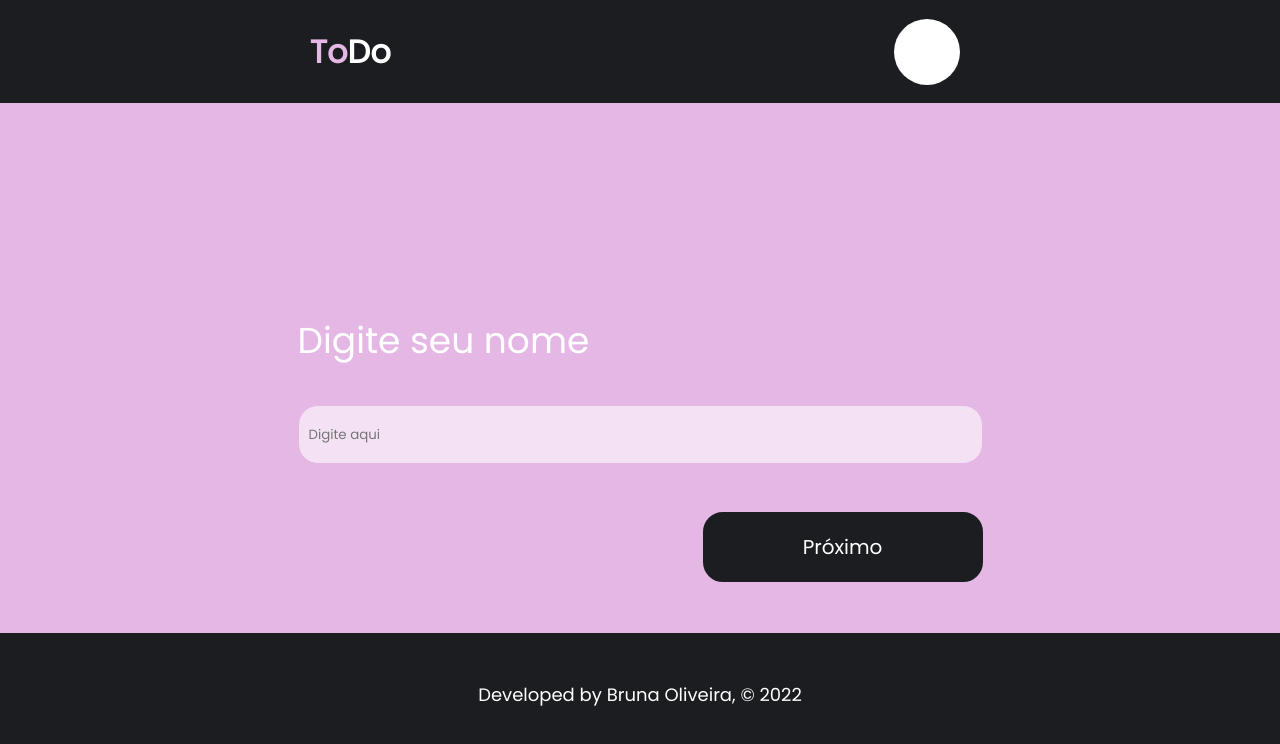
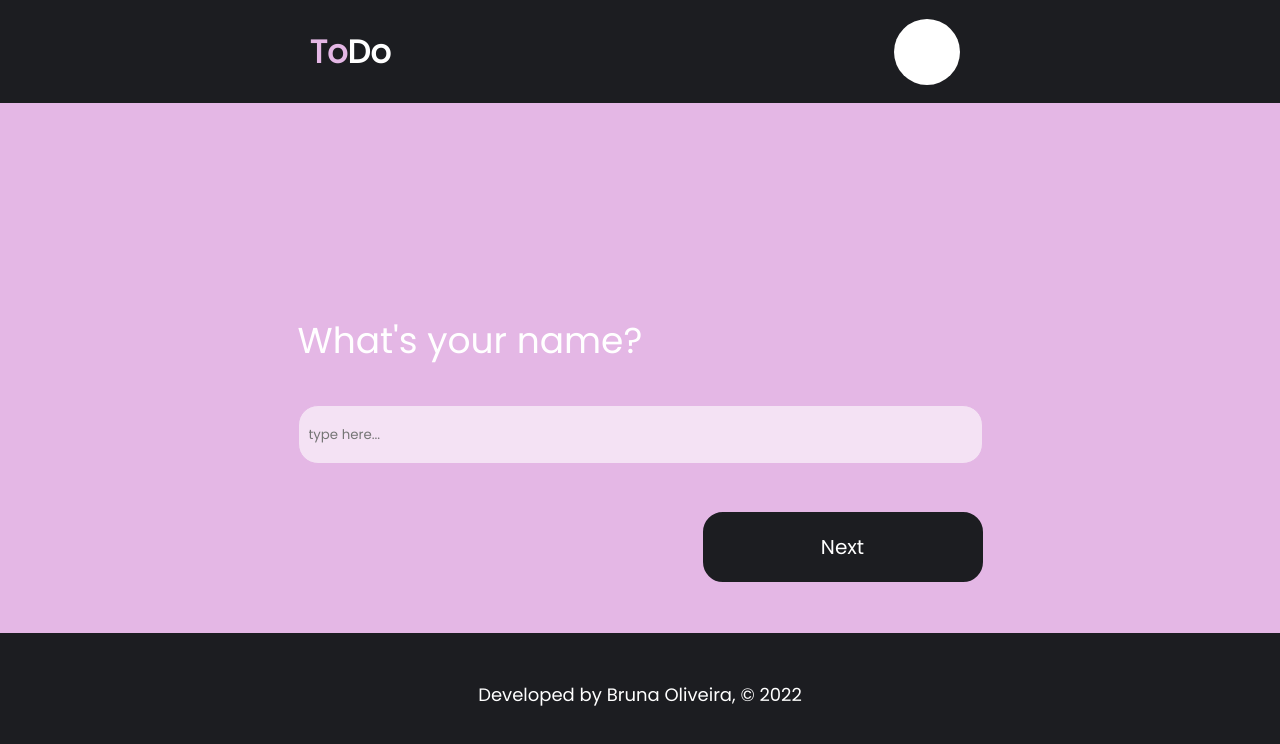
Before and after one commit to oliveirabz/to-do, a React (Create React App) app: page / in a window 1280 px wide. Shown: the top 744 px of the page. Built offline with nearby package versions, Linux system fonts and the light colour scheme.

Commit message:
feat: language changed

```diff
--- a/src/screens/firstScreen/index.tsx
+++ b/src/screens/firstScreen/index.tsx
@@ -36,12 +36,12 @@ export const FirstScreen = () => {
 
       <div className={styles.body}>
         <form onSubmit={handleSubmit(onSubmit)}>
-          <p>Digite seu nome</p>
+          <p>What's your name?</p>
           <input
             type="text"
             id="user"
             className="input"
-            placeholder="Digite aqui"
+            placeholder="type here..."
             {...register("user", { required: true })}
           ></input>
           {errors.user && errors.user.type === "required" && (
@@ -49,7 +49,7 @@ export const FirstScreen = () => {
           )}
 
           <div>
-            <button type="submit">Próximo</button>
+            <button type="submit">Next</button>
           </div>
         </form>
       </div>
--- a/src/screens/tasksScreen/index.tsx
+++ b/src/screens/tasksScreen/index.tsx
@@ -185,7 +185,7 @@ export const SecondScreen = () => {
             )}
 
             <button type="submit" className={styles.submit}>
-              Cadastrar
+              Register
             </button>
           </form>
         </div>
```
